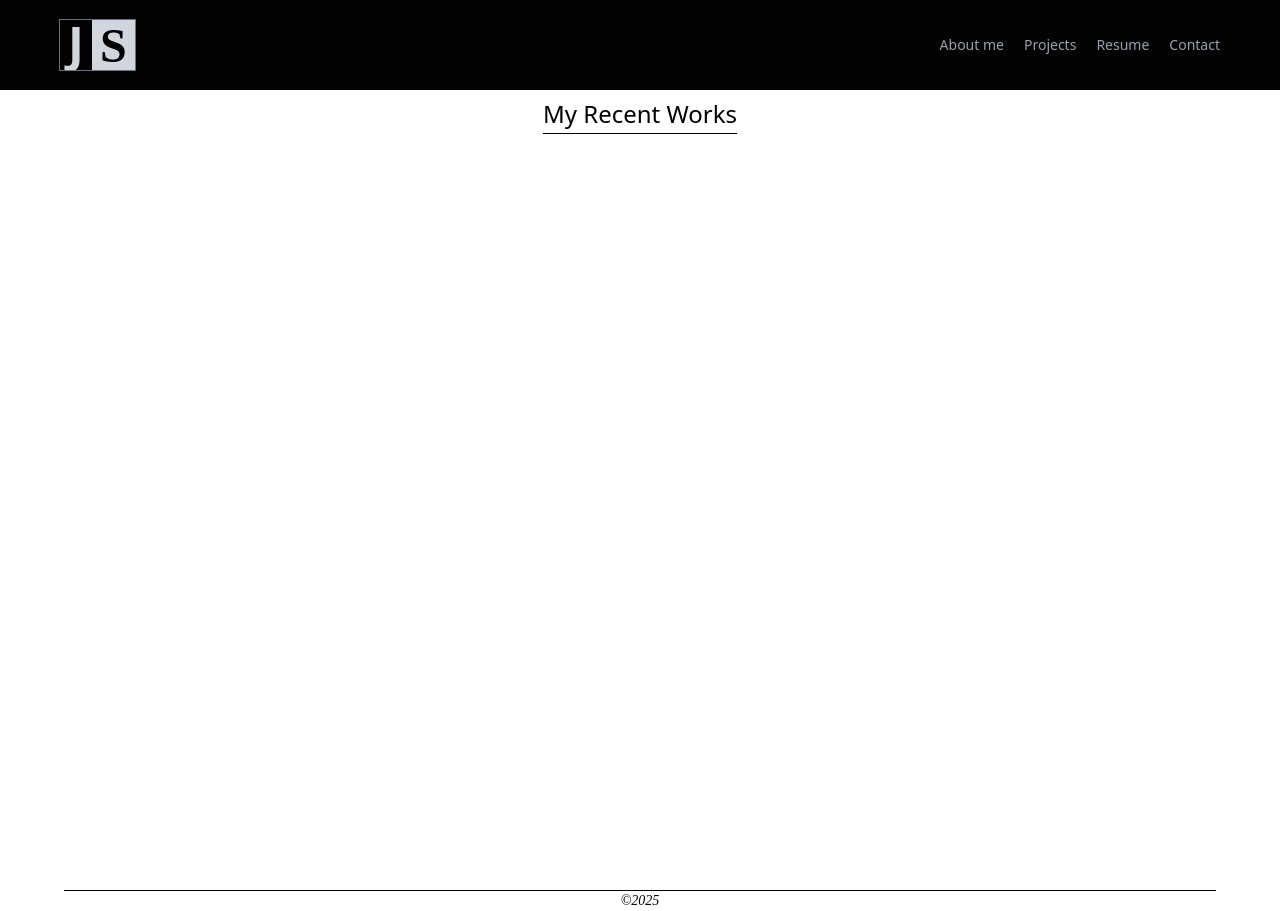
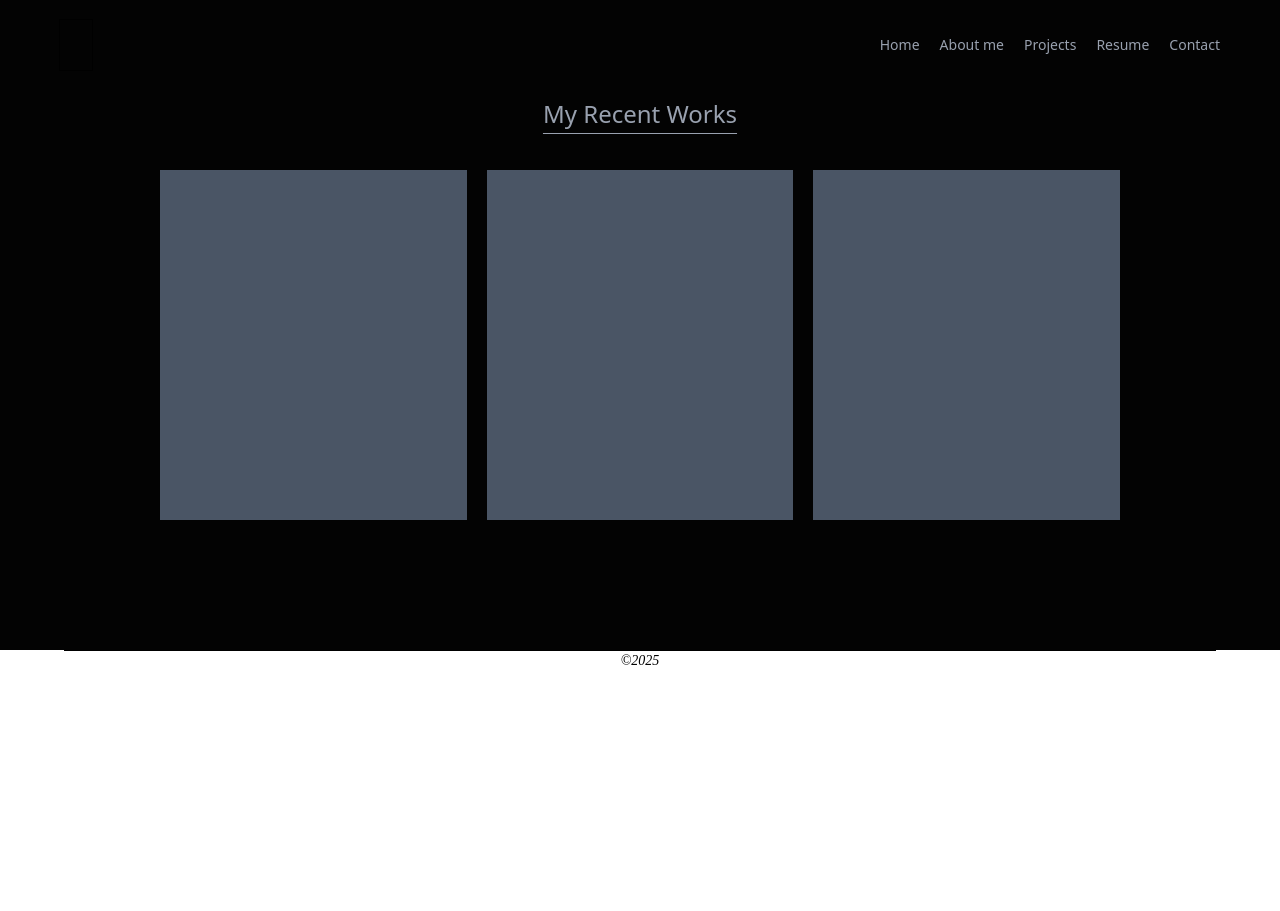
Before and after one commit to Jsamlu/jayesh_portfollio, a React (Vite) app: page /projects in a window 1280 px wide. After the commit the page ends 800 px from the top, so only its background shows below. Built offline with nearby package versions, Linux system fonts and the light colour scheme; a web font is replaced by a local one.

Commit message:
27-06-25

```diff
--- a/src/AboutMe/AboutMe.jsx
+++ b/src/AboutMe/AboutMe.jsx
@@ -3,9 +3,9 @@ import FadeInPage from '../Effects/FadeInPage'
 
 function AboutMe() {
   return (
-    <FadeInPage>
+    <>
     <div>AboutMe</div>
-    </FadeInPage>
+    </>
   )
 }
 
--- a/src/Contact/Contact.jsx
+++ b/src/Contact/Contact.jsx
@@ -3,9 +3,9 @@ import FadeInPage from "../Effects/FadeInPage";
 
 function Contact() {
   return (
-    <FadeInPage>
+    <>
     <div>Contact</div>
-    </FadeInPage>
+    </>
   )
 }
 
--- a/src/Header/Header.jsx
+++ b/src/Header/Header.jsx
@@ -2,6 +2,7 @@ import { Link } from "react-router";
 
 function Header() {
   const navlinks = [
+    { path: "/", label: "Home" },
     { path: "/aboutme", label: "About me" },
     { path: "/projects", label: "Projects" },
     { path: "/resume", label: "Resume" },
@@ -13,12 +14,12 @@ function Header() {
         {/* <Link to="/" className='text-5xl'>JS</Link> */}
         <Link
           to={"/"}
-          className="text-5xl outline-1 outline-gray-500 overflow-hidden block transition-all duration-300"
+          className="text-5xl outline-1 overflow-hidden block transition-all duration-300"
         >
-          <span className="font-sans font-extrabold bg-[#030303] text-gray-300 p-2">
-            J
+          <span className="font-sans font-extrabold  text-gray-300 p-2">
+
           </span>
-          <span className="font-extrabold bg-gray-300 text-black p-2">S</span>
+          <span className="font-extrabold text-black p-2"></span>
         </Link>
       </div>
 
--- a/src/Home/Home.jsx
+++ b/src/Home/Home.jsx
@@ -5,13 +5,13 @@ import FadeInPage from "../Effects/FadeInPage";
 
 function Home() {
   return (
-    <FadeInPage>
+    <>
     <div className="md:px-[100px] min-h-screen bg-[#030303]">
       <div>
         <LandingPage />
       </div>
     </div>
-    </FadeInPage>
+    </>
   );
 }
 
--- a/src/Projects/ProjList.jsx
+++ b/src/Projects/ProjList.jsx
@@ -1,4 +1,28 @@
+const ProjList = [
+  {
+    title: "D-STRESS",
+    git: "https://github.com/Jsamlu/stressF",
+    live: "https://stress-f.vercel.app/",
+    img: "",
+    tech: ["React js", "Spring Boot", "Rest API", "Javascript", "Java"],
+    desc: "",
+  },
+  {
+    title: "D-STRESS",
+    git: "https://github.com/Jsamlu/stressF",
+    live: "https://stress-f.vercel.app/",
+    img: "",
+    tech: ["React js", "Spring Boot", "Rest API", "Javascript", "Java"],
+    desc: "",
+  },
+  {
+    title: "D-STRESS",
+    git: "https://github.com/Jsamlu/stressF",
+    live: "https://stress-f.vercel.app/",
+    img: "",
+    tech: ["React js", "Spring Boot", "Rest API", "Javascript", "Java"],
+    desc: "",
+  },
+];
 
- const ProjList = [{ title: "D-STRESS",git: "https://github.com/Jsamlu/stressF",  live: "https://stress-f.vercel.app/", img: "", tech:["React js", "Spring Boot", "Rest API", "Javascript", "Java"], desc:"" }];
-
-export default ProjList
+export default ProjList;
--- a/src/Projects/Projects.jsx
+++ b/src/Projects/Projects.jsx
@@ -1,29 +1,26 @@
-import FadeInPage from "../Effects/FadeInPage";
 import ProjList from "./ProjList";
 
 
 function Projects() {
   return (
-    <FadeInPage>
-      <div className="min-h-[70vh] px-20 py-2">
+      <div className="min-h-[70vh] px-20 bg-[#030303] py-2">
         <div>
           {/* heading  */}
-          <h1 className="font-sans font-extralight text-2xl text-center underline decoration-1 underline-offset-[10px]">
+          <h1 className=" text-gray-400 font-sans font-extralight text-2xl text-center underline decoration-1 underline-offset-[10px]">
             My Recent Works
           </h1>
         </div>
-        <div className="py-10">
+        <div className="py-10 px-20 mx-auto grid grid-cols-3 gap-5 ">
           {/* project display */}
             {ProjList.map((item, index)=>{
               return(
-                <div key={index} className="">
+                <div key={index} className="min-h-[350px] bg-gray-600">
 
                 </div>
               );
             })}
         </div>
       </div>
-    </FadeInPage>
   );
 }
 
--- a/src/Resume/Resume.jsx
+++ b/src/Resume/Resume.jsx
@@ -3,9 +3,11 @@ import FadeInPage from "../Effects/FadeInPage";
 
 function Resume() {
   return (
-    <FadeInPage>
-    <div>Resume</div>
-    </FadeInPage>
+    <div className=''>
+      <div>
+        <a className='block' href='/resume/jayesh_resume.pdf' download=''>My CV</a>
+      </div>
+    </div>
   )
 }
 
```
Also changed, not shown: 1 other file (tests, documents, lock files or other folders).
